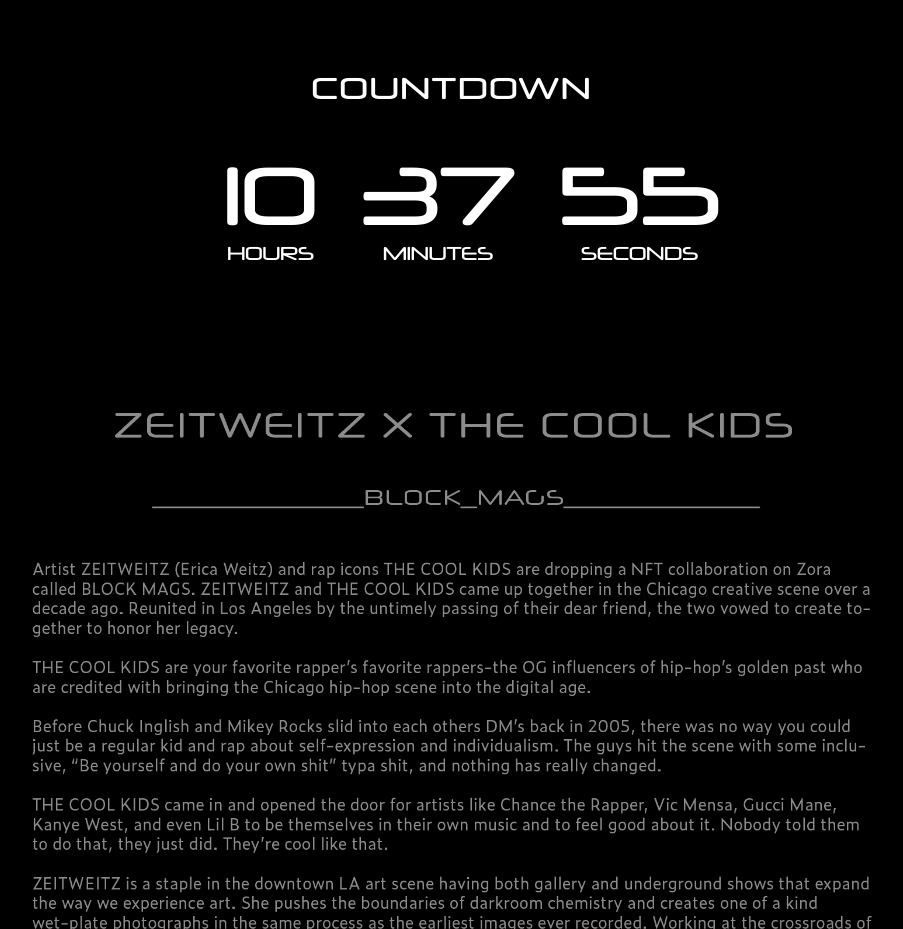
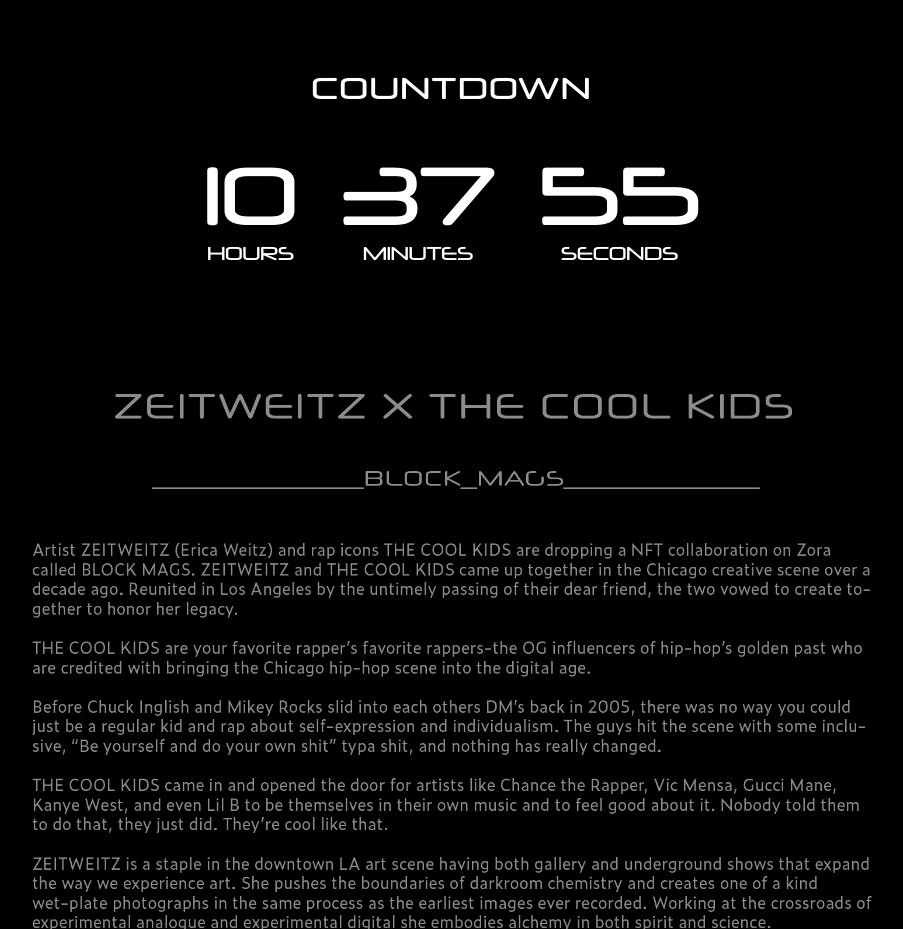
Before and after one commit to yungcloud/blockmags, a plain HTML site: page index.html in a window 1280 px wide. Shown: the part 2020-2949 px from the top of the page, without its empty margins (188-1091 px from the left). Drawn offline with Linux system fonts and the light colour scheme.

Commit message:
countdown fix

```diff
--- a/index.html
+++ b/index.html
@@ -164,6 +164,11 @@
 		  text-transform: uppercase;
 		}
 
+		ul{
+			margin:0px auto;
+			padding:0px !important;
+		}
+
 		li {
 		  display: inline-block;
 		  font-size: 18px;
@@ -245,7 +250,7 @@
 				<br>
 				<a href="https://www.ericaweitz.com/" target="_blank"><img style="margin:100px 0px 60px 0px;width:40% !important" src="images/ZEITWEITZCOM.png"></a>
 				<br>
-				<a href="https://coolxkids.com/" target="_blank"><img style="margin-bottom:100px;width:40% !important" src="images/COOLXKIDSCOM.png"></a>
+				<a href="https://coolxkids.com/" target="_blank"><img style="margin-bottom:100px;width:45% !important" src="images/COOLXKIDSCOM.png"></a>
 				</p>
 				</center>
 
```
